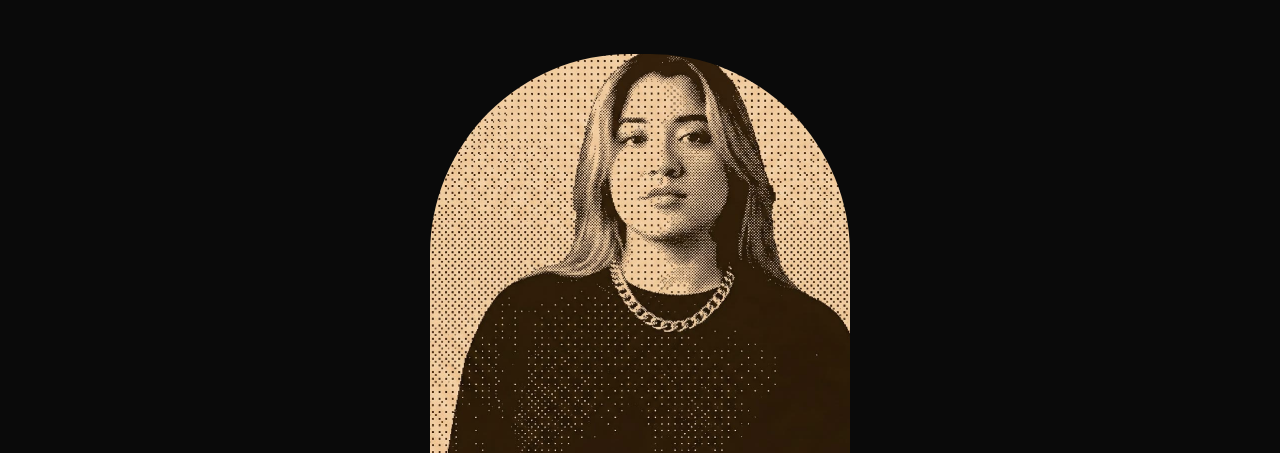
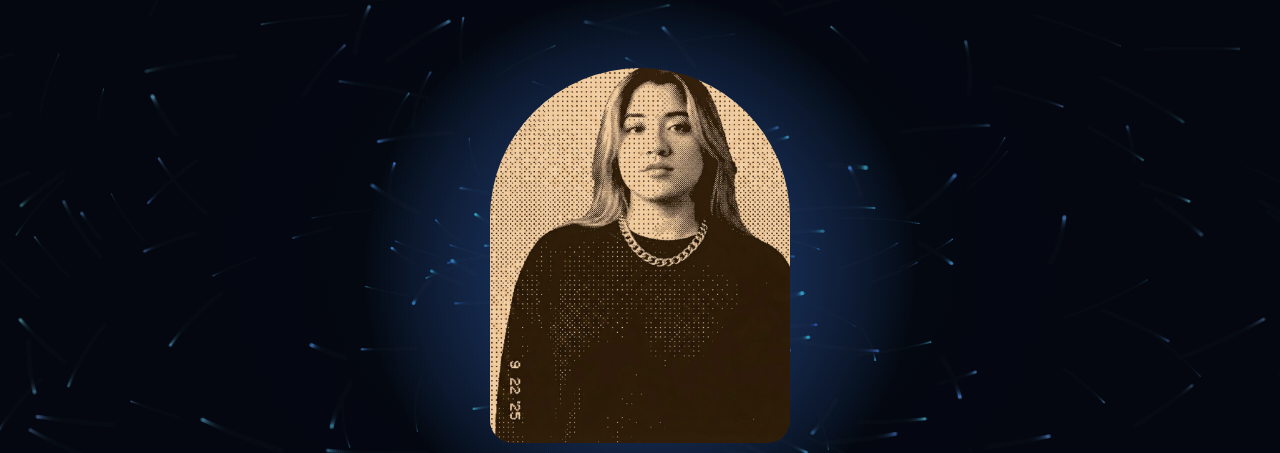
Before and after one commit to Barbscamil44/BarbaraEditor.github.io, a plain HTML site: page index.html in a window 1280 px wide. Shown: the part 66-519 px from the top of the page. Drawn offline with Linux system fonts and the light colour scheme; animation ran at ten frames a second.

Commit message:
Add files via upload

```diff
--- a/index.html
+++ b/index.html
@@ -22,6 +22,7 @@
 </nav>
 
 <header class="hero">
+  <canvas id="vortex-bg" class="vortex-bg"></canvas>
   <div class="hero-photo-wrap">
     <img src="hero.jpg" alt="Bárbara" class="hero-photo">
   </div>
@@ -89,6 +90,7 @@
 </div>
 
 <script src="videos.js"></script>
+<script src="vortex.js"></script>
 <script src="script.js"></script>
 </body>
 </html>
--- a/style.css
+++ b/style.css
@@ -66,13 +66,25 @@ body {
   text-align: center;
   position: relative;
   padding: 120px 24px 60px;
+  overflow: hidden;
+  background: radial-gradient(ellipse at 50% 40%, #0c1220 0%, #0a0a0a 65%);
 }
+.vortex-bg {
+  position: absolute;
+  inset: 0;
+  width: 100%;
+  height: 100%;
+  z-index: 0;
+  opacity: 0.85;
+  pointer-events: none;
+}
+.hero > *:not(.vortex-bg) { position: relative; z-index: 1; }
 .hero-photo-wrap {
-  width: min(420px, 70vw);
+  width: min(300px, 55vw);
   aspect-ratio: 4/5;
-  border-radius: 200px 200px 24px 24px;
+  border-radius: 160px 160px 24px 24px;
   overflow: hidden;
-  margin-bottom: -40px;
+  margin-bottom: 24px;
   position: relative;
   z-index: 1;
 }
@@ -84,11 +96,10 @@ body {
 }
 .hero-name {
   font-family: 'Archivo Black', sans-serif;
-  font-size: clamp(60px, 14vw, 160px);
+  font-size: clamp(48px, 10vw, 110px);
   line-height: 0.95;
   letter-spacing: -0.03em;
-  color: #2a2a2a;
-  -webkit-text-stroke: 1px #3a3a3a;
+  color: var(--fg);
   position: relative;
   z-index: 0;
 }
--- /dev/null
+++ b/vortex.js
@@ -0,0 +1,76 @@
+// Blue vortex/galaxy background animation
+(function () {
+  const canvas = document.getElementById('vortex-bg');
+  if (!canvas) return;
+  const ctx = canvas.getContext('2d');
+  let w, h, cx, cy;
+  let particles = [];
+  const COUNT = 260;
+
+  function resize() {
+    w = canvas.width = canvas.offsetWidth * devicePixelRatio;
+    h = canvas.height = canvas.offsetHeight * devicePixelRatio;
+    cx = w / 2;
+    cy = h * 0.42;
+  }
+
+  function rand(min, max) { return Math.random() * (max - min) + min; }
+
+  function makeParticle(initial) {
+    const angle = rand(0, Math.PI * 2);
+    const radius = initial ? rand(0, Math.max(w, h) * 0.6) : rand(0, 40);
+    return {
+      angle,
+      radius,
+      speed: rand(0.0015, 0.004) * (rand(0, 1) > 0.5 ? 1 : -1),
+      drift: rand(0.4, 1.6),
+      size: rand(0.6, 2.2),
+      hue: rand(190, 220),
+      alpha: rand(0.25, 0.9)
+    };
+  }
+
+  function init() {
+    resize();
+    particles = Array.from({ length: COUNT }, () => makeParticle(true));
+  }
+
+  function draw() {
+    ctx.fillStyle = 'rgba(6, 10, 18, 0.22)';
+    ctx.fillRect(0, 0, w, h);
+
+    const maxR = Math.max(w, h) * 0.62;
+
+    for (const p of particles) {
+      p.angle += p.speed;
+      p.radius += p.drift;
+      if (p.radius > maxR) {
+        p.radius = rand(0, 30);
+        p.angle = rand(0, Math.PI * 2);
+      }
+
+      const x = cx + Math.cos(p.angle) * p.radius;
+      const y = cy + Math.sin(p.angle) * p.radius * 0.55; // elliptical for galaxy tilt
+      const dist = p.radius / maxR;
+      const alpha = p.alpha * (1 - dist * 0.7);
+
+      ctx.beginPath();
+      ctx.fillStyle = `hsla(${p.hue}, 90%, ${55 + dist * 20}%, ${Math.max(alpha, 0)})`;
+      ctx.arc(x, y, p.size * devicePixelRatio, 0, Math.PI * 2);
+      ctx.fill();
+    }
+
+    // central glow
+    const glow = ctx.createRadialGradient(cx, cy, 0, cx, cy, maxR * 0.35);
+    glow.addColorStop(0, 'rgba(70, 140, 255, 0.18)');
+    glow.addColorStop(1, 'rgba(70, 140, 255, 0)');
+    ctx.fillStyle = glow;
+    ctx.fillRect(0, 0, w, h);
+
+    requestAnimationFrame(draw);
+  }
+
+  window.addEventListener('resize', resize);
+  init();
+  requestAnimationFrame(draw);
+})();
```
